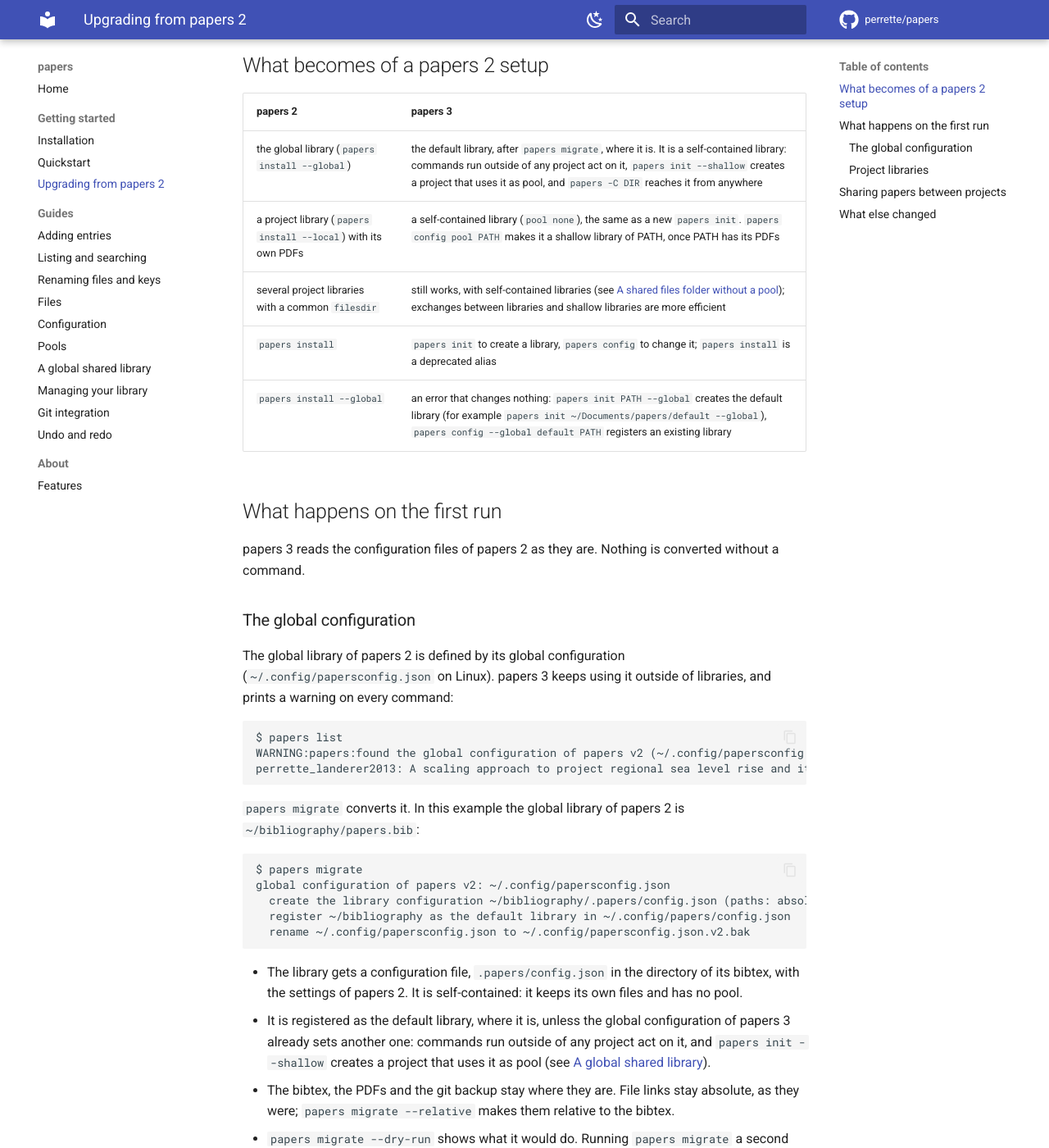
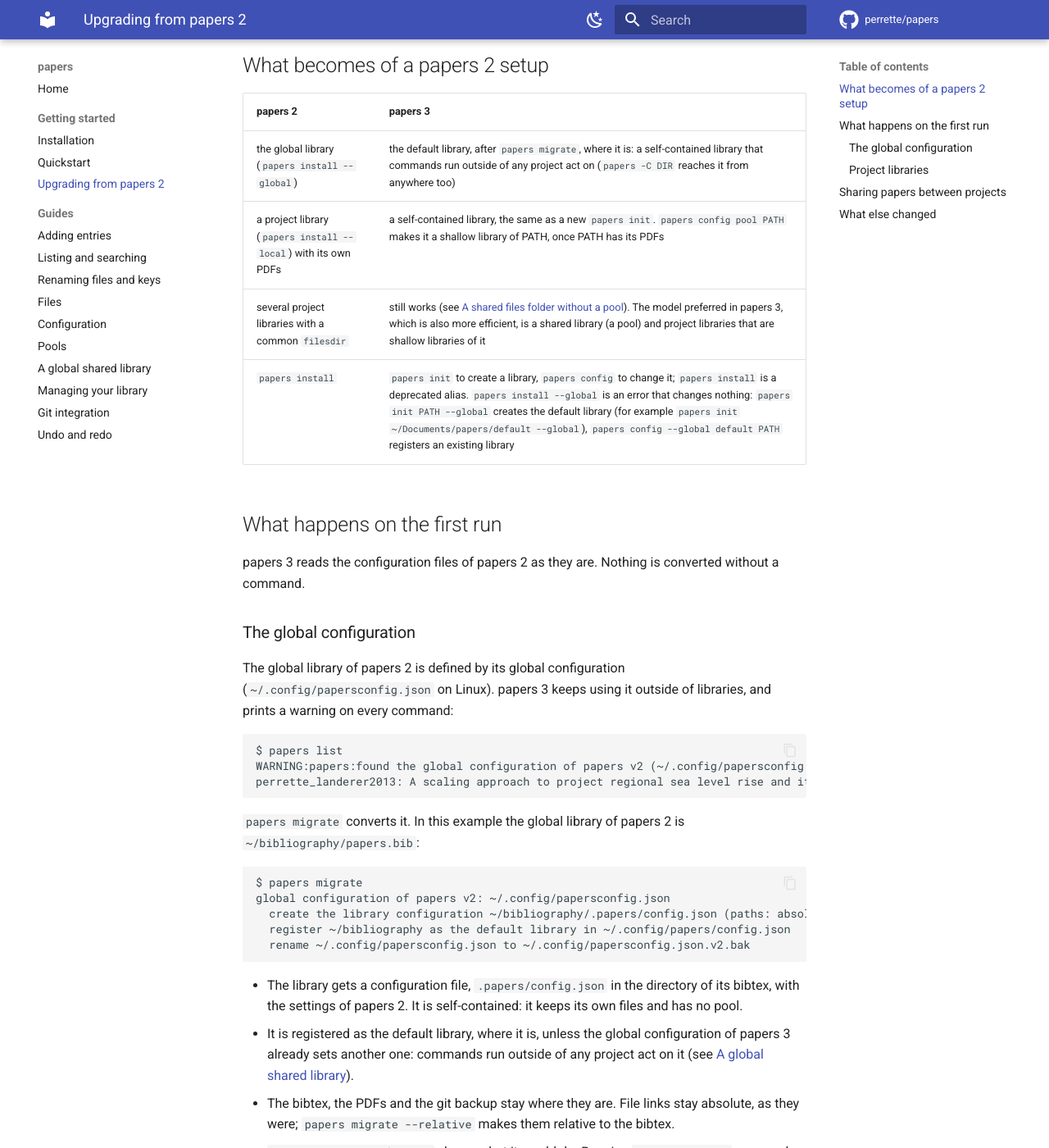
Before and after one commit to perrette/papers, an MkDocs documentation site: the page built from docs/upgrading.md, in a window 1280 px wide and 1400 px high, scrolled down 311 px. Shown: the whole window at 82% size. Built offline with MkDocs 1.6.1 and Material for MkDocs 9.7.7, drawn with Linux system fonts in a browser that asks for light colours; comment, search, counter and statistics services are not loaded; the version menu is left out.

Commit message:
docs: upgrading table without --shallow and with one install row; remove the features page

```diff
--- a/docs/upgrading.md
+++ b/docs/upgrading.md
@@ -14,11 +14,10 @@ command line (`--pool PATH`).
 
 | papers 2 | papers 3 |
 |---|---|
-| the global library (`papers install --global`) | the default library, after `papers migrate`, where it is. It is a self-contained library: commands run outside of any project act on it, `papers init --shallow` creates a project that uses it as pool, and `papers -C DIR` reaches it from anywhere |
-| a project library (`papers install --local`) with its own PDFs | a self-contained library (`pool none`), the same as a new `papers init`. `papers config pool PATH` makes it a shallow library of PATH, once PATH has its PDFs |
-| several project libraries with a common `filesdir` | still works, with self-contained libraries (see [A shared files folder without a pool](pools.md#a-shared-files-folder-without-a-pool)); exchanges between libraries and shallow libraries are more efficient |
-| `papers install` | `papers init` to create a library, `papers config` to change it; `papers install` is a deprecated alias |
-| `papers install --global` | an error that changes nothing: `papers init PATH --global` creates the default library (for example `papers init ~/Documents/papers/default --global`), `papers config --global default PATH` registers an existing library |
+| the global library (`papers install --global`) | the default library, after `papers migrate`, where it is: a self-contained library that commands run outside of any project act on (`papers -C DIR` reaches it from anywhere too) |
+| a project library (`papers install --local`) with its own PDFs | a self-contained library, the same as a new `papers init`. `papers config pool PATH` makes it a shallow library of PATH, once PATH has its PDFs |
+| several project libraries with a common `filesdir` | still works (see [A shared files folder without a pool](pools.md#a-shared-files-folder-without-a-pool)). The model preferred in papers 3, which is also more efficient, is a shared library (a pool) and project libraries that are shallow libraries of it |
+| `papers install` | `papers init` to create a library, `papers config` to change it; `papers install` is a deprecated alias. `papers install --global` is an error that changes nothing: `papers init PATH --global` creates the default library (for example `papers init ~/Documents/papers/default --global`), `papers config --global default PATH` registers an existing library |
 
 ## What happens on the first run
 
@@ -53,8 +52,7 @@ global configuration of papers v2: ~/.config/papersconfig.json
   has no pool.
 - It is registered as the default library, where it is, unless the global
   configuration of papers 3 already sets another one: commands run
-  outside of any project act on it, and `papers init --shallow` creates a
-  project that uses it as pool (see
+  outside of any project act on it (see
   [A global shared library](global-library.md)).
 - The bibtex, the PDFs and the git backup stay where they are. File links
   stay absolute, as they were; `papers migrate --relative` makes them
--- a/mkdocs.yml
+++ b/mkdocs.yml
@@ -88,5 +88,3 @@ nav:
       - Managing your library: library-management.md
       - Git integration: git.md
       - Undo and redo: undo-redo.md
-  - About:
-      - Features: features.md
```
Also changed, not shown: README.md (+1 -2 lines), docs/features.md (deleted, +0 -53 lines), docs/index.md (+0 -4 lines).
